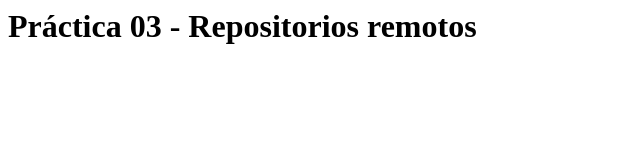
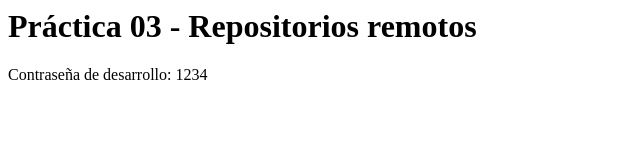
Before and after one commit to davidmoral22/practica03-remota, a plain HTML site: page index.html in a window 1280 px wide. Shown: the whole page, without its empty margins (0-640 px from the left). Drawn offline with Linux system fonts and the light colour scheme.

Commit message:
chore: Commit con datos sensibles

```diff
--- a/index.html
+++ b/index.html
@@ -1 +1,2 @@
 <h1>Práctica 03 - Repositorios remotos</h1>
+<p>Contraseña de desarrollo: 1234<p>
```
